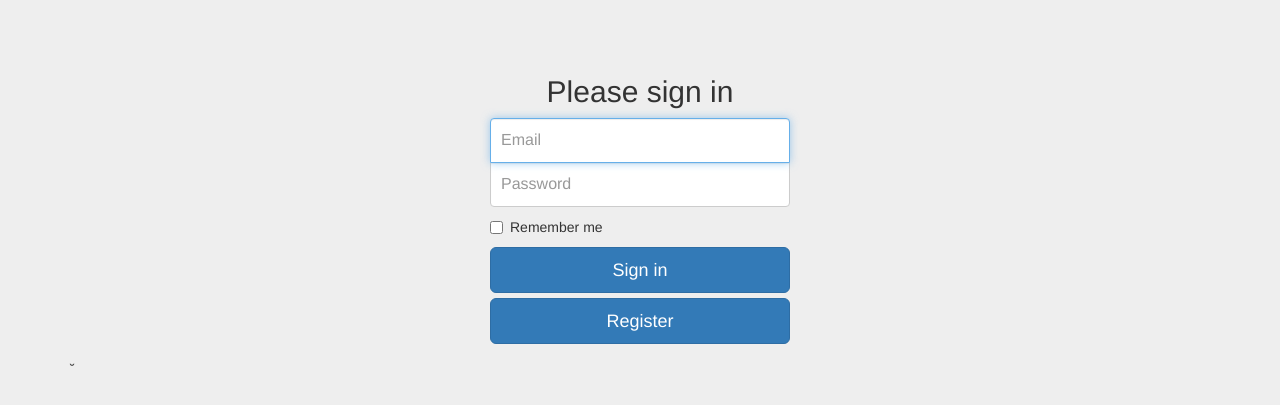
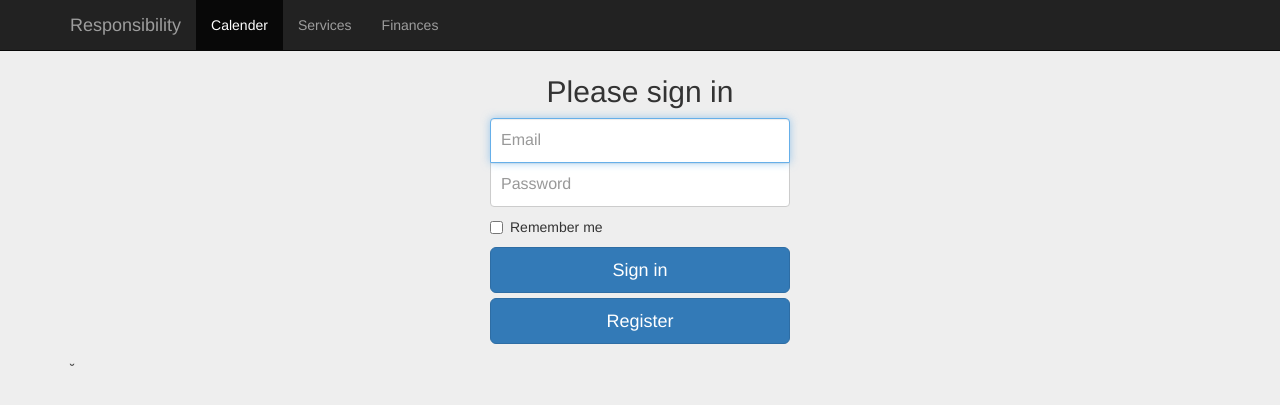
Before and after one commit to CCecilia/Responsibilties, a Django app: page / in a window 1280 px wide. Shown: the top 405 px of the page. Run offline with Django 3.2, Linux system fonts and the light colour scheme; some libraries are stand-ins or nearby versions.

Commit message:
login complete

```diff
--- a/api/static/js/desktop.js
+++ b/api/static/js/desktop.js
@@ -73,9 +73,17 @@ $(document).ready(function(){
                      email.css("border","1px solid red");
                  }else if(response.status === "fail" && response.error === "password_error"){
                      password.css("border","1px solid red");
+                 }else if(response.status === "success"){
+                     window.location.replace("/dashboard/"+response.user_id+"/");
                  }
             }, "json")
         }
     });
 
+    //Nav
+    $(".nav-link").click(function(){
+        $(".nav-link").removeClass("active");
+        $(this).addClass("active");
+    });
+
 });
--- a/api/views.py
+++ b/api/views.py
@@ -101,14 +101,19 @@ def loginAjax(request):
     #Password Check
     if str(user.password) == h.hexdigest():
         #Set Session
-        request.session['user_id'] = str(new_user.uid)
+        request.session['user_id'] = str(user.uid)
 
         #Update User Data
         user.last_login = timezone.now()
         user.save()
 
         print("login success")
-        return redirect(dashboard(request,str(user.uid)))
+        response = {
+            'status': "success",
+            'user_id': str(user.uid)
+        }
+
+        return HttpResponse(json.dumps(response))
     else:
         print("login fail: password error")
         response = {
--- a/templates/desktop/base.html
+++ b/templates/desktop/base.html
@@ -28,6 +28,34 @@
     <body>
         {% csrf_token %}
         <input type="hidden" id="current_page" value="{{ page }}"/>
+        {% block nav %}
+            <nav class="navbar navbar-inverse navbar-fixed-top">
+                <div class="container">
+                    <div class="navbar-header">
+                        <button type="button" class="navbar-toggle collapsed" data-toggle="collapse" data-target="#navbar" aria-expanded="false" aria-controls="navbar">
+                        <span class="sr-only">Toggle navigation</span>
+                        <span class="icon-bar"></span>
+                        <span class="icon-bar"></span>
+                        <span class="icon-bar"></span>
+                        </button>
+                        <a class="navbar-brand" href="{% url 'api:dashboard' user.uid %}">Responsibility</a>
+                    </div>
+                    <div id="navbar" class="collapse navbar-collapse">
+                        <ul class="nav navbar-nav">
+                            <li class="nav-link active">
+                                <a href="#">Calender</a>
+                            </li>
+                            <li class="nav-link">
+                                <a href="#about">Services</a>
+                            </li>
+                            <li class="nav-link">
+                                <a href="#contact">Finances</a>
+                            </li>
+                        </ul>
+                    </div><!--/.nav-collapse -->
+                </div>
+            </nav>
+        {% endblock %}
         {% block content %}
         {% endblock %}
 
```
Also changed, not shown: db.sqlite3.
